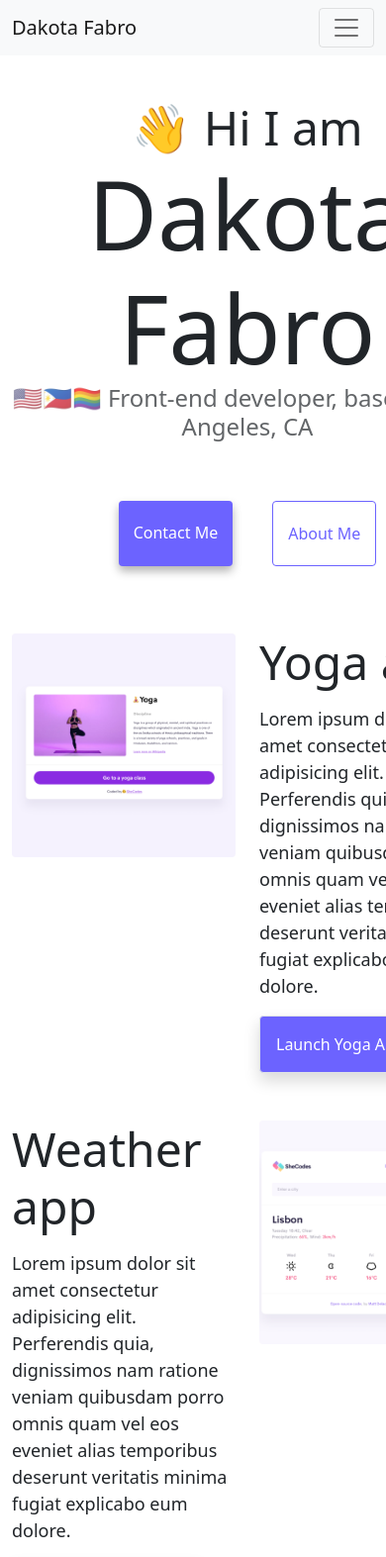
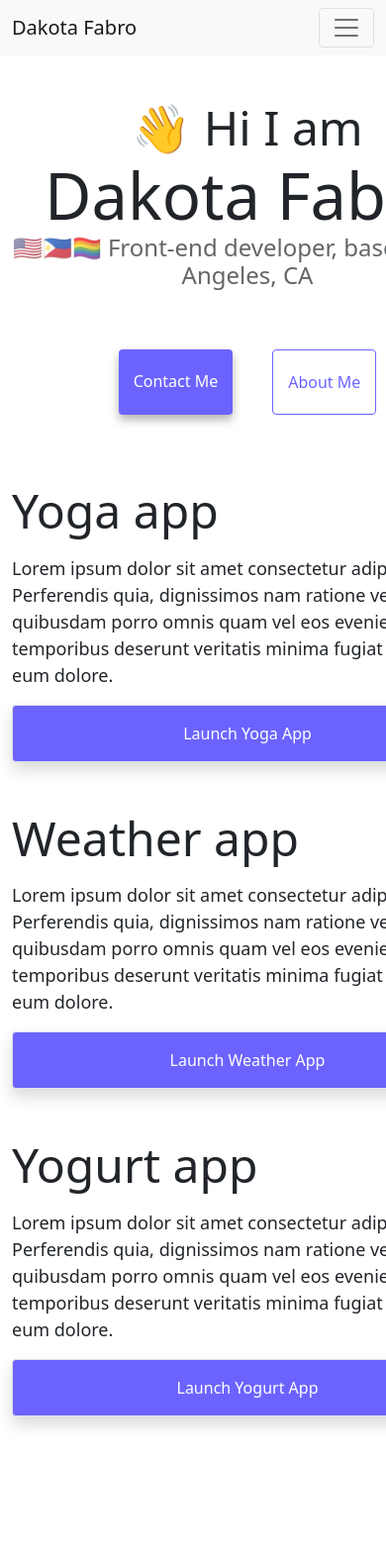
Before and after one commit to dakotafabro/Portfolio-SheCodes, a plain HTML site: page index.html in a window 390 px wide. Shown: the top 1573 px of the page at 99% size. After the commit the page ends 1479 px from the top, so only its background shows below. Drawn offline with nearby package versions, Linux system fonts and the light colour scheme.

Commit message:
Added SEO and responsive elements

```diff
--- a/css/styles.css
+++ b/css/styles.css
@@ -104,3 +104,14 @@ p {
   background: none;
   text-align: left;
 }
+
+@media (max-width: 576px) {
+  .center-btn-sm {
+    display: block;
+    margin: 0 auto;
+  }
+
+  .small-font-sm {
+    font-size: 65px;
+  }
+}
--- a/index.html
+++ b/index.html
@@ -4,7 +4,8 @@
     <meta charset="UTF-8" />
     <meta http-equiv="X-UA-Compatible" content="IE=edge" />
     <meta name="viewport" content="width=device-width, initial-scale=1.0" />
-    <title>Dakota Fabro</title>
+    <title>Home - Dakota Fabro</title>
+    <meta name="description" content="Dakota Fabro is a Front-end developer based in Los Angeles, CA. This is their portfolio." />
     <link
       href="https://cdn.jsdelivr.net/npm/bootstrap@5.0.0-beta3/dist/css/bootstrap.min.css"
       rel="stylesheet"
@@ -55,7 +56,7 @@
     </nav>
 
     <h2>👋 Hi I am</h2>
-    <h1>Dakota Fabro</h1>
+    <h1 class="small-font-sm">Dakota Fabro</h1>
     <h3>🇺🇸🇵🇭🏳️‍🌈 Front-end developer, based in Los Angeles, CA</h3>
     <div class="navigation-links">
       <a href="/about.html#contact" class="contact-link">Contact me</a>
@@ -64,10 +65,10 @@
 
     <div class="container-fluid mt-5">
       <div class="row">
-        <div class="col-6">
-          <img src="/images/yoga.png" class="img-fluid rounded" />
+        <div class="col-sm-6">
+          <img src="/images/yoga.png" class="img-fluid rounded d-none d-lg-block" />
         </div>
-        <div class="col-6">
+        <div class="col-md-6">
           <h2 class="d-block mb-3" id="home-heading">Yoga app</h2>
           <p class="p-0 mb-3" id="home-paragraph">
             Lorem ipsum dolor sit amet consectetur adipisicing elit. Perferendis
@@ -78,7 +79,7 @@
 
           <a
             href="#"
-            class="primary-link btn btn-bg-primary text-white border p-3 shadow"
+            class="primary-link btn btn-bg-primary text-white border p-3 shadow center-btn-sm"
             >Launch Yoga App</a
           >
         </div>
@@ -87,7 +88,7 @@
 
     <div class="container mt-5">
       <div class="row">
-        <div class="col-6">
+        <div class="col-md-6">
           <h2 class="d-block mb-3" id="home-heading">Weather app</h2>
           <p class="p-0 mb-3" id="home-paragraph">
             Lorem ipsum dolor sit amet consectetur adipisicing elit. Perferendis
@@ -98,22 +99,22 @@
 
           <a
             href="#"
-            class="primary-link btn btn-bg-primary text-white border p-3 shadow"
+            class="primary-link btn btn-bg-primary text-white border p-3 shadow center-btn-sm"
             >Launch Weather App</a
           >
         </div>
-        <div class="col-6">
-          <img src="images/weather.png" class="img-fluid rounded" />
+        <div class="col-md-6">
+          <img src="images/weather.png" class="img-fluid rounded d-none d-lg-block" />
         </div>
       </div>
     </div>
 
     <div class="container mt-5 mb-5">
       <div class="row">
-        <div class="col-6">
-          <img src="images/yogurt.png" class="img-fluid rounded" />
+        <div class="col-md-6">
+          <img src="images/yogurt.png" class="img-fluid rounded d-none d-lg-block" />
         </div>
-        <div class="col-6">
+        <div class="col-md-6">
           <h2 class="d-block mb-3" id="home-heading">Yogurt app</h2>
           <p class="p-0 mb-3" id="home-paragraph">
             Lorem ipsum dolor sit amet consectetur adipisicing elit. Perferendis
@@ -124,7 +125,7 @@
 
           <a
             href="#"
-            class="primary-link btn btn-bg-primary text-white border p-3 shadow"
+            class="primary-link btn btn-bg-primary text-white border p-3 shadow center-btn-sm"
             >Launch Yogurt App</a
           >
       </div>
```
Also changed, not shown: about.html (+14 -9 lines).
